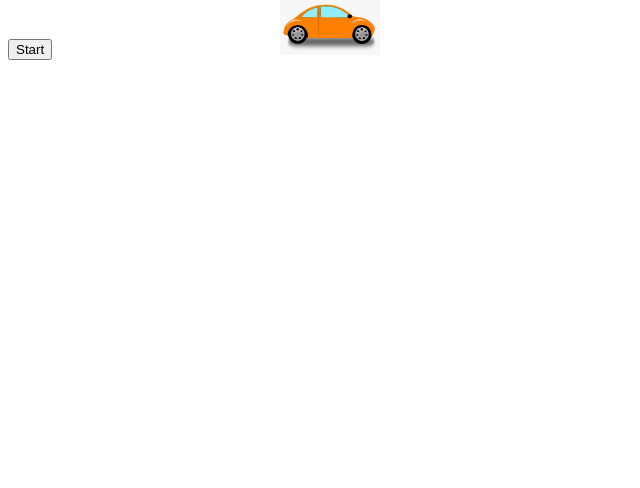
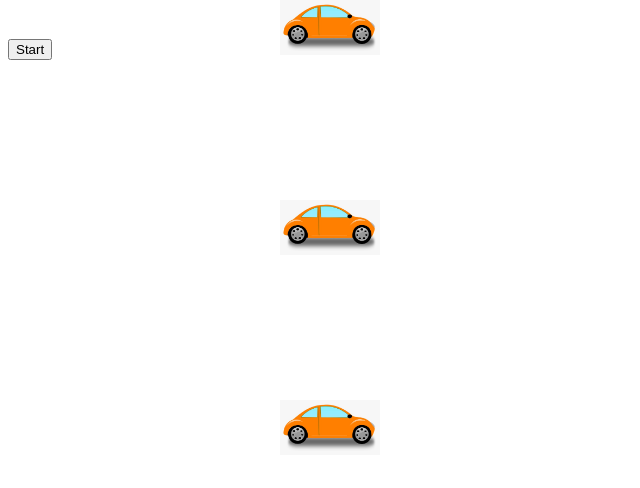
Before and after one commit to ziyodjon/promiseCarMove, a plain HTML site: page index.html in a window 1280 px wide. Both pictures are taken after a click on the button "Start". Shown: the whole page, without its empty margins (0-640 px from the left). Drawn offline with Linux system fonts and the light colour scheme.

Commit message:
LastChanges

```diff
--- a/css/style.css
+++ b/css/style.css
@@ -8,3 +8,25 @@
 .car1 img{
     width:100%;
 }
+
+.car2{
+    width:100px;
+    height: 100px;
+    position: absolute;
+    top:200px;
+    left:100px;
+}
+.car2 img{
+    width:100%;
+}
+
+.car3{
+    width:100px;
+    height: 100px;
+    position: absolute;
+    top:400px;
+    left:100px;
+}
+.car3 img{
+    width:100%;
+}
--- a/index.html
+++ b/index.html
@@ -11,6 +11,12 @@
     <div class="car1">
         <img src="img/car1.jpeg" alt="">
     </div>
+    <div class="car2">
+        <img src="img/car1.jpeg" alt="">
+    </div>
+    <div class="car3">
+        <img src="img/car1.jpeg" alt="">
+    </div>
     <br>
     <button class="btn">Start</button>
     <script type="module" src="index.js"></script>
--- a/index.js
+++ b/index.js
@@ -1,30 +1,35 @@
 const car1 = document.querySelector('.car1');
+const car2 = document.querySelector('.car2');
+const car3 = document.querySelector('.car3');
 const btn = document.querySelector('.btn');
 const finish = document.querySelector('.finish');
+let carMoveAudio = new Audio('mp3/carmove.mp3');
+let carStopAudio = new Audio('mp3/carstop.mp3');
 
-function carMove(){
-    let audio = new Audio('mp3/carmove.mp3');
-    audio.play();
-}
+// function carMove(){
+//     let audio = new Audio('mp3/carmove.mp3');
+//     audio.play();
+// }
 
 function carStop(){
     let audio = new Audio('mp3/carstop.mp3');
     audio.play();
 }
 
-function createCar(steps,msTime){
+function createCar(car,steps,msTime,finishSteps){
     const promise = new Promise((resolve,reject) => {
         let carSteps = steps;
 
         btn.addEventListener('click',() =>{
-            carMove();
+            carMoveAudio.play();
             let moveTimer = setInterval(() => {
                 carSteps++;
-                car1.style.left = `${carSteps}px`;
+                car.style.left = `${carSteps}px`;
 
-                if(carSteps === 750){
-
+                if(carSteps === finishSteps){
                     clearInterval(moveTimer);
+                    carMoveAudio.stop();
+                    carStopAudio.play();
                     resolve();
                 }
             },msTime);
@@ -37,7 +42,9 @@ function createCar(steps,msTime){
     return promise;
 }
 
-let promise = createCar(0,10);
+let promise = createCar(car1,0,10,300);
+let promise2 = createCar(car2,0,10,500);
+let promise3 = createCar(car3,0,10,750);
 
 
 promise.then(() => {
@@ -45,3 +52,15 @@ promise.then(() => {
     carStop();
     console.log('Promise DONE');
 });
+
+promise2.then(() => {
+    finish.innerHTML = 'Car 2 finished ';
+    carStop();
+    console.log('Promise DONE');
+});
+
+promise3.then(() => {
+    finish.innerHTML = 'Car 3 finished';
+    carStop();
+    console.log('Promise DONE');
+});
```
